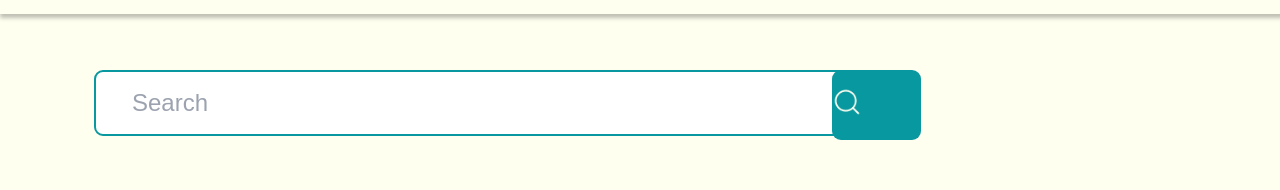
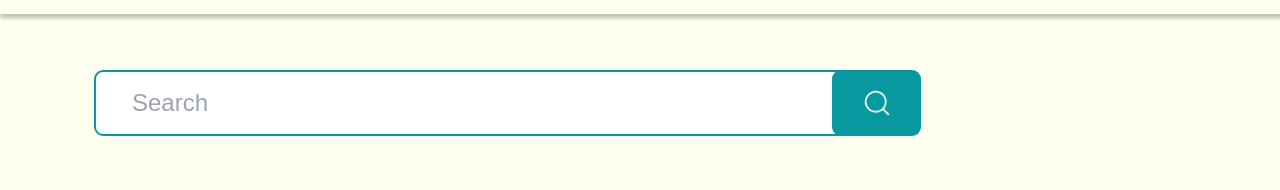
Before and after one commit to Isumonah/Trestle, a React (Create React App) app: page /find-investor in a window 1280 px wide. Shown: the part 134-324 px from the top of the page. Built offline with nearby package versions, Linux system fonts and the light colour scheme; a web font is replaced by a local one.

Commit message:
adjusted search icon

```diff
--- a/src/components/BusinessOwnerApplication.js
+++ b/src/components/BusinessOwnerApplication.js
@@ -82,7 +82,7 @@ export default function BusinessOwnerApplication (){
                     <textarea className="w-full border border-teal-600 mt-3 rounded-lg py-20 px-3"></textarea>
                 </label>
                 <p className="w-5/12 mt-14 xl:text-lg opacity-80">Note: Thank you for your interest in joining our community, your application has been duly received, check your mail within the next 48hours for further information.</p>
-                <button className="rounded-lg bg-teal-600 w-32 text-white mx-auto text-lg mt-24 py-2 "><a href="/application-received-business">Submit</a></button>
+                <button className="rounded-lg bg-teal-600 w-32 text-white mx-auto text-lg mt-24 py-2np "><a href="/application-received-business">Submit</a></button>
             </form>
             <div className="ml-10 mt-32">
                 <AboutTrestleHome />
--- a/src/index.css
+++ b/src/index.css
@@ -746,18 +746,17 @@ margin-top: 42px;}
 
 .search-icon{
   width: 105px;
-  height: 70px;
+  height: 66px;
   border-radius: 9px;
   background: #0898A0;
-  text-align: center;
-  align-self: center;
   margin-left: -30px;
+  display: flex;
 }
 
 .search-icon img{
   width: 30px;
   height: 30px;
-  margin-top: 16.5px;
+  margin: auto;
 }
 
 .filter-investors{
```
